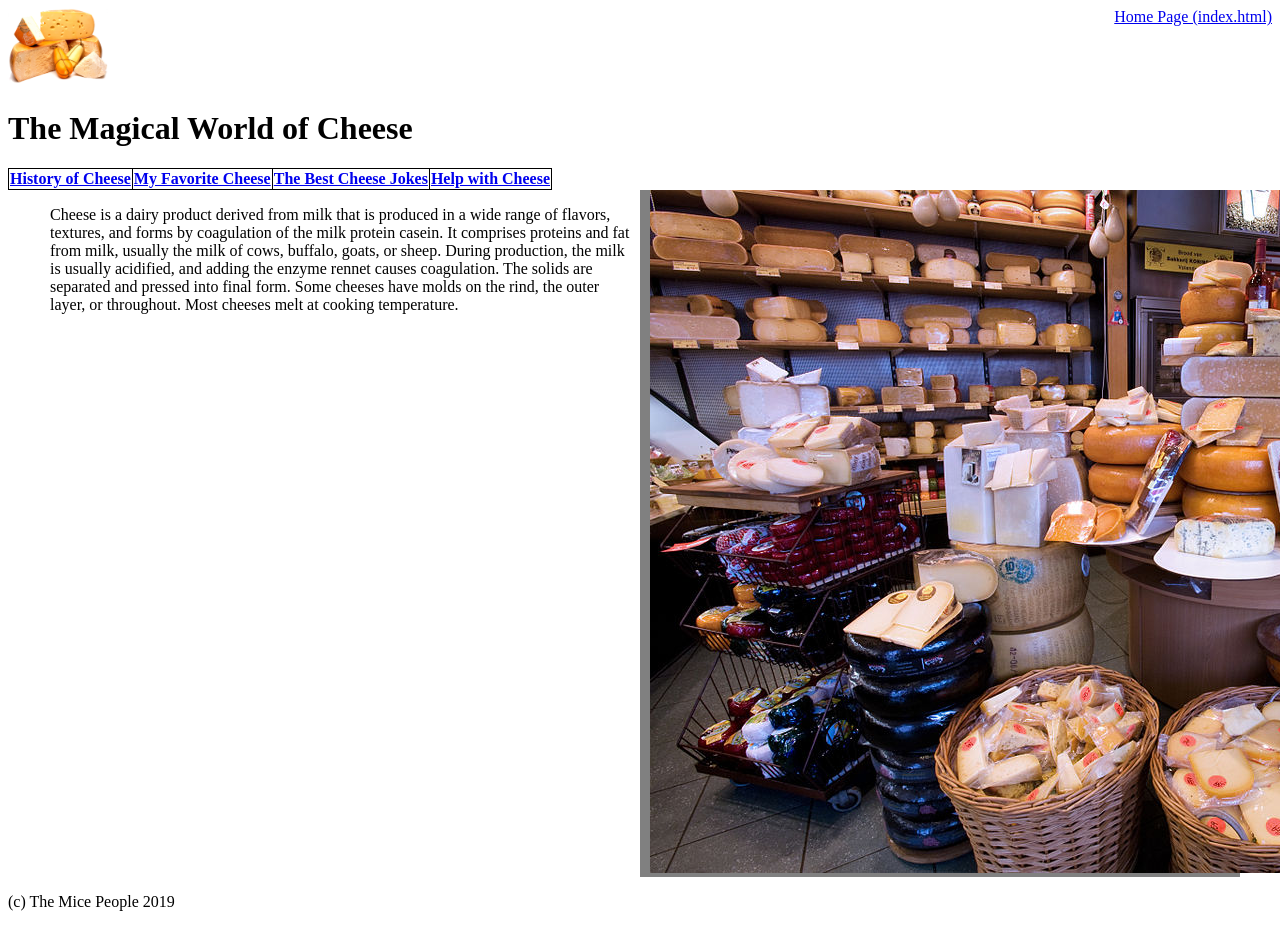
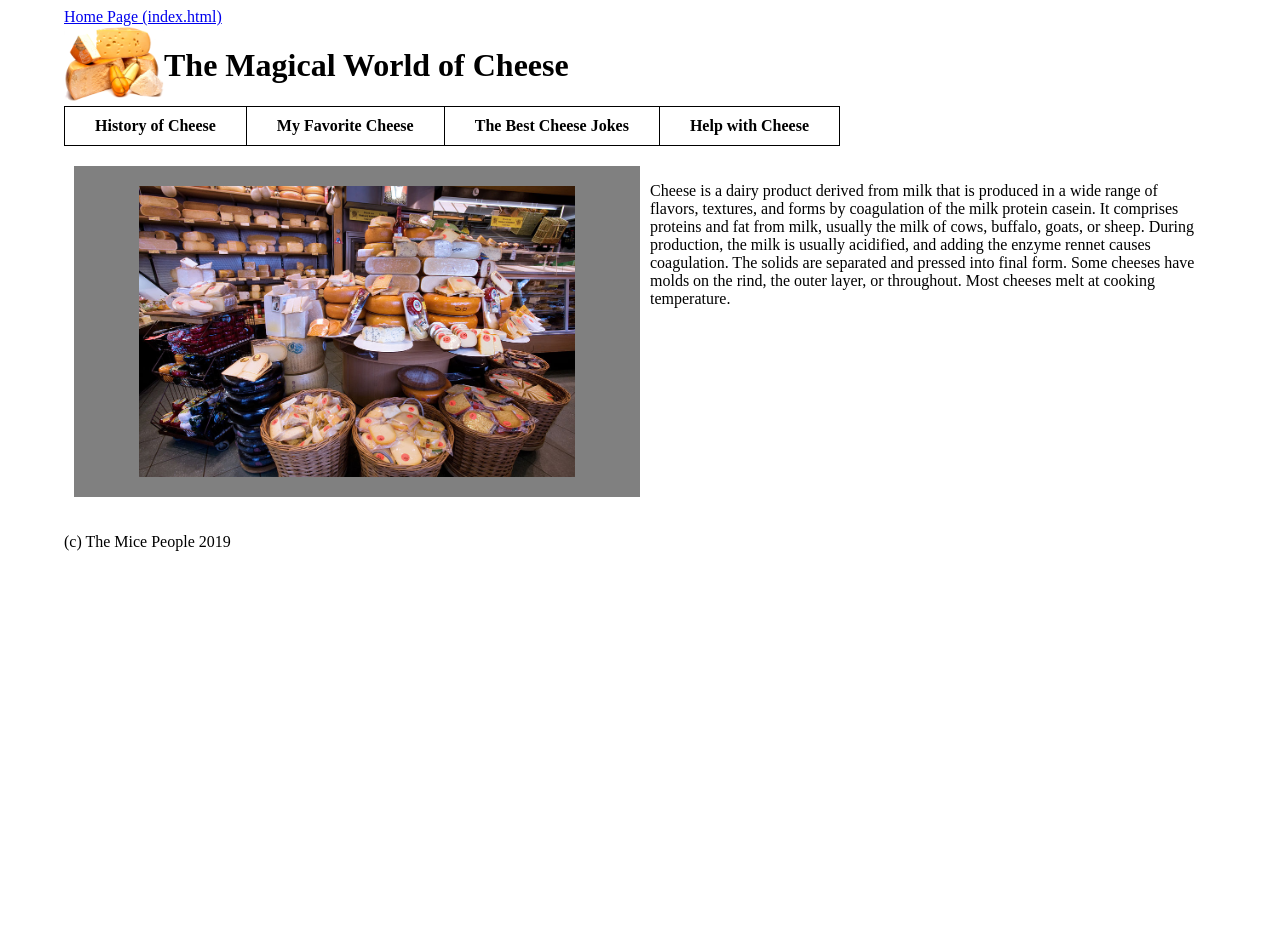
Before and after one commit to MsAliceOh/Labs, a PHP site: page /Lab4/Lab4.html in a window 1280 px wide; the page is wider, and only the part inside the window is pictured. After the commit the page ends 551 px from the top of that part, so only its background shows below. Run offline with PHP 8.4, Linux system fonts and the light colour scheme; lists and menus that the app fills with data are empty.

Commit message:
Cheese Page - have table okay now but body alignment is off.

```diff
--- a/Assets/CSS/Cheesey Formats.css
+++ b/Assets/CSS/Cheesey Formats.css
@@ -1,31 +1,50 @@
 body{
     background-color: white ;
+    width:90%;
+    margin-left: auto;
+    margin-right: auto;
 }
 header{
     background-color: white;
 }
 main {
+    padding: 20px;
     background-color: white ;
-}
-aside {
-    background-color: grey;
-    float: left;
-}
-
-div {
-    float: right;
 }
 
 table, th {
     border: 1px solid black;
     border-collapse: collapse;
-    color: black;
-    text-underline: none;
+    padding: 10px 30px;
+    text-decoration: none;
+}
+
+th a {
+    color:black;
+    text-decoration:none;
+}
+
+th a:hover {
+    color: yellow;
 }
 
 #cheesePic {
-    width: 100px
+    width: 100px;
+    float: left;
 }
 #cheeseStore {
-    width: 150px
+    width: 80%;
+    margin: auto;
+    display: block;
+    Padding: 20px;
 }
+
+section {
+    background-color: grey;
+}
+
+footer>p {
+    margin-left: auto;
+    margin-right: auto;
+    alignment: center;
+}
--- a/Lab4/Lab4.html
+++ b/Lab4/Lab4.html
@@ -30,7 +30,11 @@
 
 <main class = "grid-container">
 
-    <div class = "grid-50">
+    <section class = "grid-50">
+        <img id = "cheeseStore" src = "../Assets/Images/cheeseStore.jpg"/>
+    </section>
+
+    <aside class = "grid-50">
         <p>
             Cheese is a dairy product derived from milk that is produced in a wide range of flavors, textures, and forms
             by coagulation of the milk protein casein. It comprises proteins and fat from milk, usually the milk of
@@ -38,11 +42,7 @@
             rennet causes coagulation. The solids are separated and pressed into final form. Some cheeses have molds
             on the rind, the outer layer, or throughout. Most cheeses melt at cooking temperature.
         </p>
-    </div>
-
-<aside class = "grid-50">
-    <img id = "cheeseHouse" src = "../Assets/Images/cheeseStore.jpg"/>
-</aside>
+    </aside>
 
 </main>
 
```
Also changed, not shown: Lab3/Lab3.html (+4 -4 lines).
